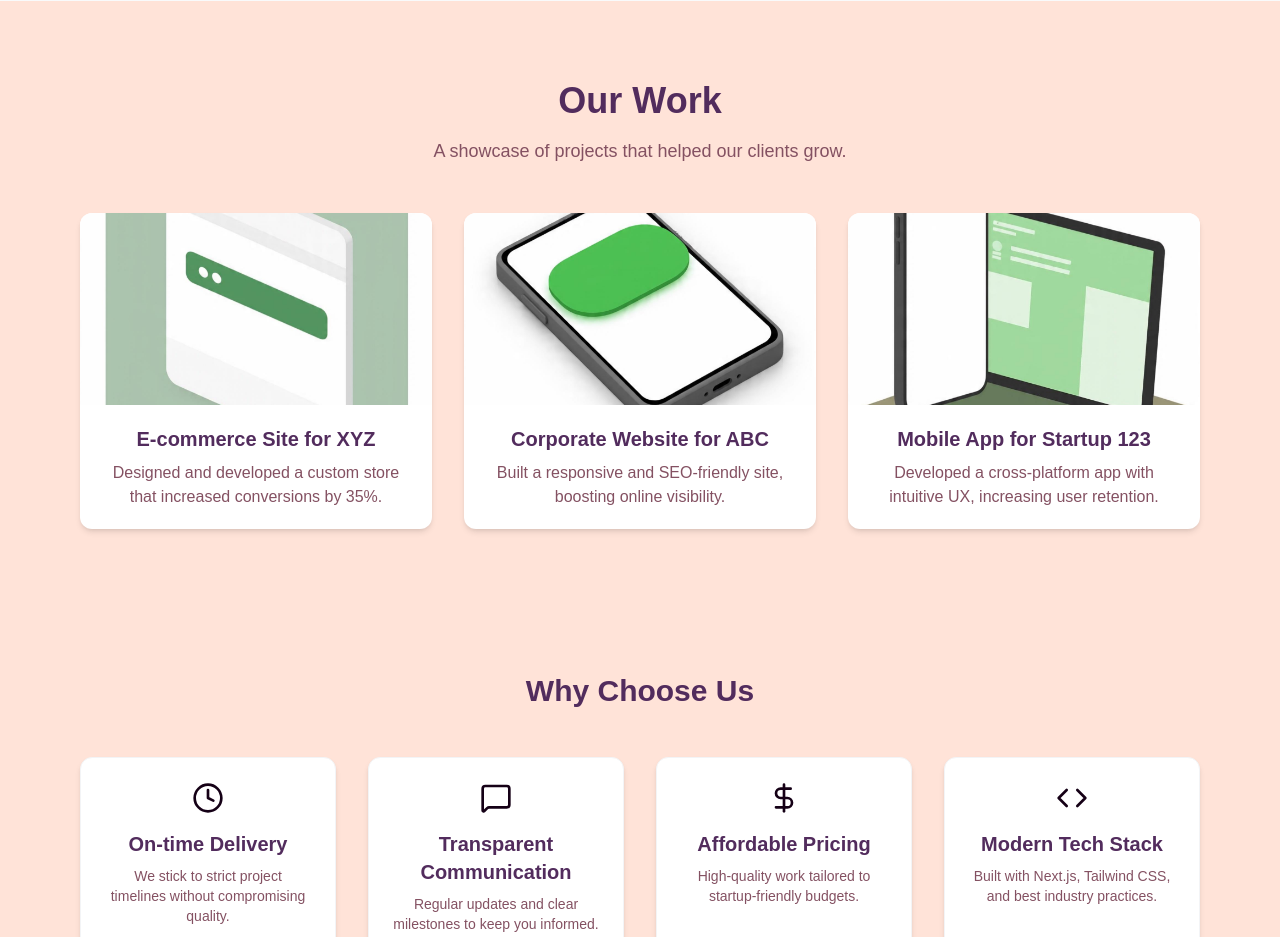
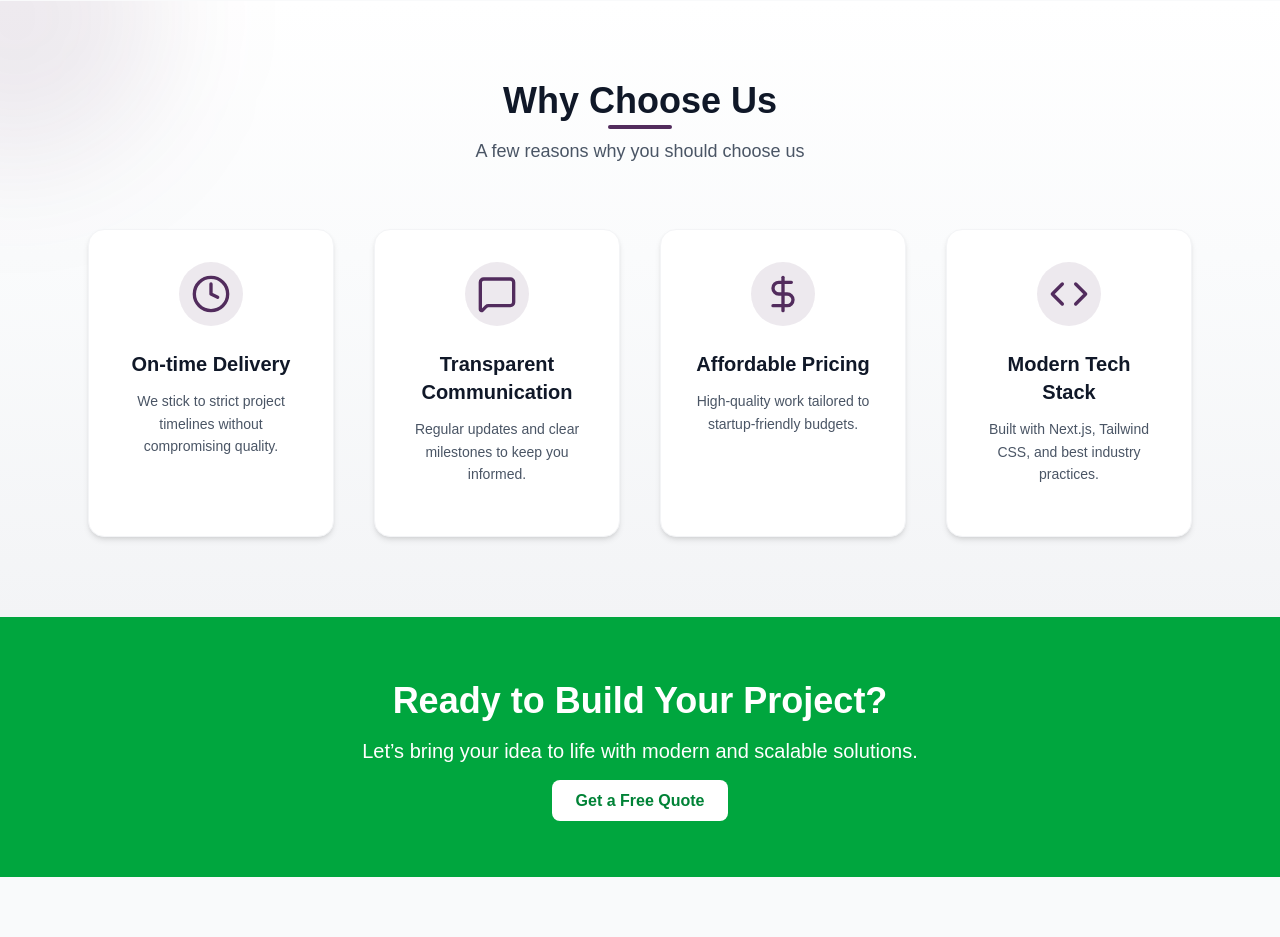
Before and after one commit to Hari-GS/freelance-site, a Next.js app: page / in a window 1280 px wide. Shown: the part 1860-2797 px from the top of the page. Built offline with nearby package versions, Linux system fonts and the light colour scheme.

Commit message:
upgrade why choose us

```diff
--- a/src/app/components/AboutSection.tsx
+++ b/src/app/components/AboutSection.tsx
@@ -27,8 +27,7 @@ export default function AboutSection() {
           About Us
         </h2>
         <p className="text-neutral-grey mb-12 max-w-2xl mx-auto">
-          Meet the core team behind our projects. Passionate, experienced, and
-          committed to driving your success.
+            Say hello to the two minds behind our projects, guiding operations and development with passion
         </p>
 
         <div className="grid grid-cols-1 md:grid-cols-2 gap-10">
--- a/src/app/components/Header.tsx
+++ b/src/app/components/Header.tsx
@@ -69,7 +69,7 @@ export default function Header() {
             href="#contact"
             className="rounded-full bg-gradient-to-r from-primary to-primary-dark px-6 py-2 text-neutral-white font-medium shadow-md hover:shadow-lg transition transform hover:scale-105"
           >
-            Get a Quote
+            Hire Us!
           </a>
         </div>
 
--- a/src/app/components/WhyChooseUs.tsx
+++ b/src/app/components/WhyChooseUs.tsx
@@ -3,46 +3,72 @@ import { Clock, MessageSquare, DollarSign, Code } from "lucide-react";
 export default function WhyChooseUs() {
   const points = [
     {
-      icon: <Clock className="w-8 h-8 text-neutral-black" />,
+      icon: <Clock className="w-10 h-10 text-primary" />,
       title: "On-time Delivery",
-      description: "We stick to strict project timelines without compromising quality.",
+      description:
+        "We stick to strict project timelines without compromising quality.",
     },
     {
-      icon: <MessageSquare className="w-8 h-8 text-neutral-black" />,
+      icon: <MessageSquare className="w-10 h-10 text-primary" />,
       title: "Transparent Communication",
-      description: "Regular updates and clear milestones to keep you informed.",
+      description:
+        "Regular updates and clear milestones to keep you informed.",
     },
     {
-      icon: <DollarSign className="w-8 h-8 text-neutral-black" />,
+      icon: <DollarSign className="w-10 h-10 text-primary" />,
       title: "Affordable Pricing",
-      description: "High-quality work tailored to startup-friendly budgets.",
+      description:
+        "High-quality work tailored to startup-friendly budgets.",
     },
     {
-      icon: <Code className="w-8 h-8 text-neutral-black" />,
+      icon: <Code className="w-10 h-10 text-primary" />,
       title: "Modern Tech Stack",
-      description: "Built with Next.js, Tailwind CSS, and best industry practices.",
+      description:
+        "Built with Next.js, Tailwind CSS, and best industry practices.",
     },
   ];
 
   return (
-    <section className="py-16 bg-neutral-white">
-      <div className="max-w-6xl mx-auto px-4 text-center">
-        <h2 className="text-3xl font-bold text-primary mb-12">
+    <section className="py-20 relative overflow-hidden bg-gradient-to-b from-white via-gray-50 to-gray-100">
+      {/* Background subtle gradient blur */}
+      <div className="absolute -top-32 -left-32 w-72 h-72 bg-primary/10 rounded-full blur-3xl"></div>
+      <div className="absolute bottom-0 right-0 w-72 h-72 bg-secondary/10 rounded-full blur-3xl"></div>
+
+      <div className="max-w-6xl mx-auto px-6 text-center relative z-10">
+        {/* Heading with underline accent */}
+        <h2 className="text-4xl font-extrabold text-gray-900 mb-4 relative inline-block">
           Why Choose Us
+          <span className="absolute left-1/2 -bottom-2 w-16 h-1 bg-primary rounded-full -translate-x-1/2"></span>
         </h2>
-        <div className="grid grid-cols-1 md:grid-cols-2 lg:grid-cols-4 gap-8">
+        <p className="text-gray-600 mb-16 text-lg">
+          A few reasons why you should choose us
+        </p>
+
+        <div className="grid grid-cols-1 md:grid-cols-2 lg:grid-cols-4 gap-10">
           {points.map((point, index) => (
             <div
               key={index}
-              className="p-6 rounded-xl shadow-md border border-gray-100 bg-white hover:shadow-lg transition duration-300"
+              className="group relative p-8 rounded-2xl shadow-md border border-gray-100 bg-white hover:shadow-xl transition duration-500 hover:-translate-y-2"
             >
-              <div className="flex justify-center mb-4">{point.icon}</div>
-              <h3 className="text-xl font-semibold text-primary mb-2">
+              {/* Hover glow accent */}
+              <div className="absolute inset-0 rounded-2xl bg-gradient-to-tr from-primary/5 to-secondary/5 opacity-0 group-hover:opacity-100 blur-xl transition duration-500"></div>
+
+              {/* Icon with circular accent */}
+              <div className="flex justify-center mb-6">
+                <div className="w-16 h-16 rounded-full bg-primary/10 flex items-center justify-center group-hover:scale-110 transition-transform duration-300">
+                  {point.icon}
+                </div>
+              </div>
+
+              <h3 className="text-xl font-bold text-gray-900 mb-3 group-hover:text-primary transition">
                 {point.title}
               </h3>
-              <p className="text-[var(--color-neutral-grey)] text-sm">
+              <p className="text-gray-600 text-sm leading-relaxed">
                 {point.description}
               </p>
+
+              {/* Animated underline on hover */}
+              <div className="mt-4 h-0.5 w-0 bg-primary transition-all duration-500 group-hover:w-12 mx-auto"></div>
             </div>
           ))}
         </div>
--- a/src/app/page.tsx
+++ b/src/app/page.tsx
@@ -16,9 +16,9 @@ export default function Home() {
       <Hero/>
       <ServicesSection/>
       <AboutSection/>
-      <Portfolio/>
+      {/* <Portfolio/> */}
       <WhyChooseUs/>
-      <Testimonials/>
+      {/* <Testimonials/> */}
       <CallToAction/>
       <ContactSection/>
       <Footer/>
```
